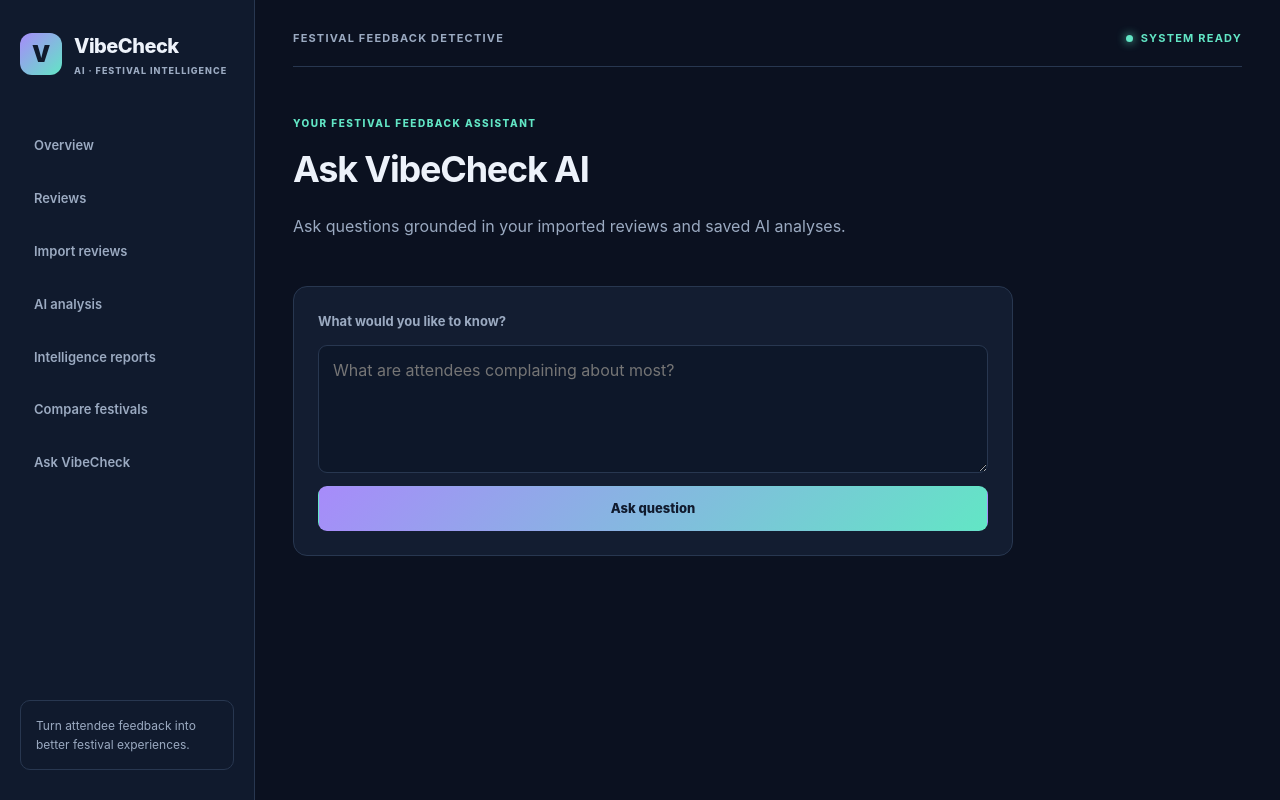
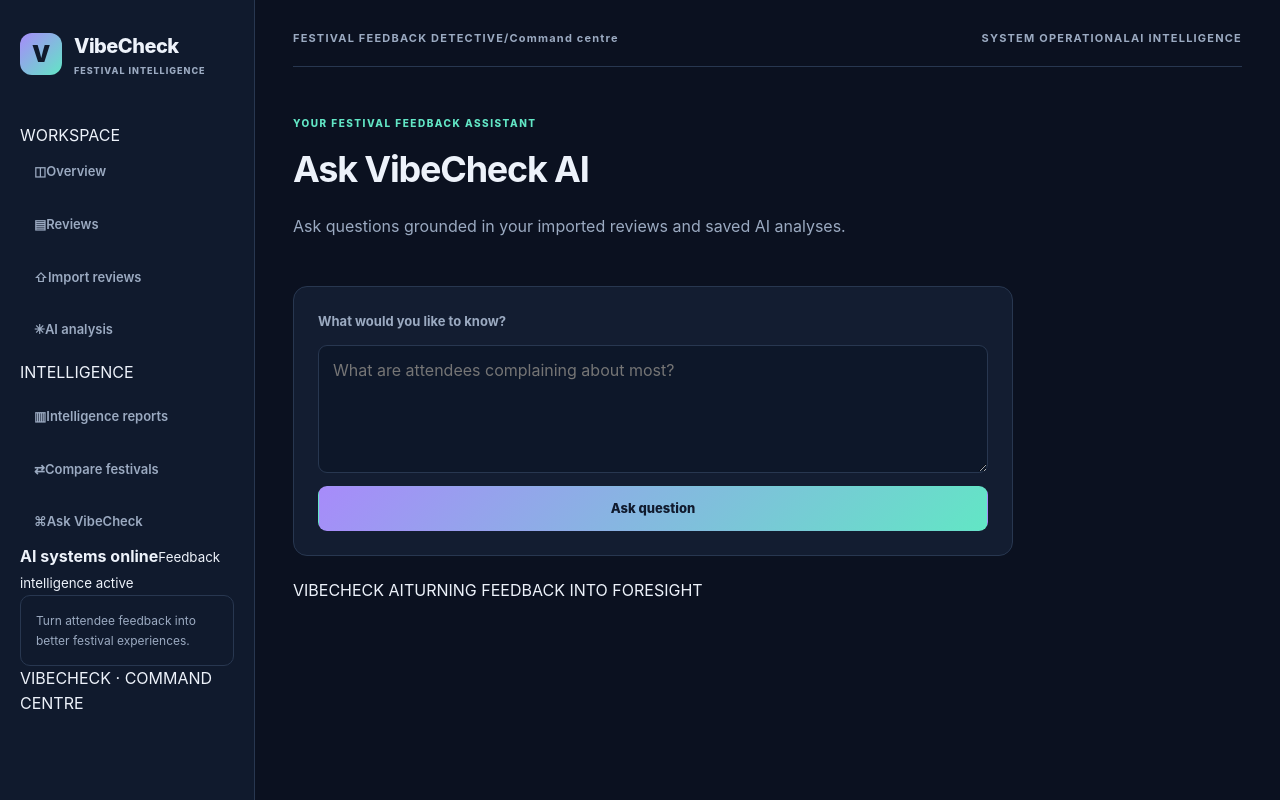
Before and after one commit to Psalmist-git/Festival, a Flask app: page /chat in a window 1280 px wide. Run offline with Flask 3, Linux system fonts and the light colour scheme.

Commit message:
Redesign shared layout as AI command centre

```diff
--- a/templates/base.html
+++ b/templates/base.html
@@ -1,89 +1,69 @@
 <!doctype html>
 <html lang="en">
-
 <head>
     <meta charset="utf-8">
     <meta name="viewport" content="width=device-width, initial-scale=1">
-
+    <meta name="theme-color" content="#080b16">
     <title>{% block title %}VibeCheck AI{% endblock %}</title>
-
-    <link
-        rel="stylesheet"
-        href="{{ url_for('static', filename='css/style.css') }}"
-    >
+    <link rel="preconnect" href="https://fonts.googleapis.com">
+    <link rel="preconnect" href="https://fonts.gstatic.com" crossorigin>
+    <link href="https://fonts.googleapis.com/css2?family=DM+Mono:wght@400;500&family=Manrope:wght@400;500;600;700;800&display=swap" rel="stylesheet">
+    <link rel="stylesheet" href="{{ url_for('static', filename='css/style.css') }}">
 </head>
-
 <body>
-
 <div class="app-shell">
-
     <aside class="sidebar">
-
         <a class="brand" href="{{ url_for('dashboard') }}">
-            <span class="brand-mark">V</span>
-
-            <span>
-                VibeCheck
-                <small>AI · FESTIVAL INTELLIGENCE</small>
-            </span>
+            <span class="brand-mark"><span>V</span></span>
+            <span class="brand-copy">VibeCheck<small>FESTIVAL INTELLIGENCE</small></span>
         </a>
 
-        <nav>
-            <a href="{{ url_for('dashboard') }}">Overview</a>
-            <a href="{{ url_for('reviews_page') }}">Reviews</a>
-            <a href="{{ url_for('import_page') }}">Import reviews</a>
-            <a href="{{ url_for('analysis_page') }}">AI analysis</a>
-            <a href="{{ url_for('reports_page') }}">Intelligence reports</a>
-            <a href="{{ url_for('compare_page') }}">Compare festivals</a>
-            <a href="{{ url_for('chat_page') }}">Ask VibeCheck</a>
+        <div class="nav-caption">WORKSPACE</div>
+        <nav aria-label="Main navigation">
+            <a class="{% if request.endpoint == 'dashboard' %}active{% endif %}" href="{{ url_for('dashboard') }}"><span class="nav-icon">◫</span>Overview</a>
+            <a class="{% if request.endpoint == 'reviews_page' %}active{% endif %}" href="{{ url_for('reviews_page') }}"><span class="nav-icon">▤</span>Reviews</a>
+            <a class="{% if request.endpoint == 'import_page' %}active{% endif %}" href="{{ url_for('import_page') }}"><span class="nav-icon">⇧</span>Import reviews</a>
+            <a class="{% if request.endpoint == 'analysis_page' %}active{% endif %}" href="{{ url_for('analysis_page') }}"><span class="nav-icon">✳</span>AI analysis</a>
+            <div class="nav-caption nav-caption-spaced">INTELLIGENCE</div>
+            <a class="{% if request.endpoint == 'reports_page' %}active{% endif %}" href="{{ url_for('reports_page') }}"><span class="nav-icon">▥</span>Intelligence reports</a>
+            <a class="{% if request.endpoint == 'compare_page' %}active{% endif %}" href="{{ url_for('compare_page') }}"><span class="nav-icon">⇄</span>Compare festivals</a>
+            <a class="{% if request.endpoint == 'chat_page' %}active{% endif %}" href="{{ url_for('chat_page') }}"><span class="nav-icon">⌘</span>Ask VibeCheck</a>
         </nav>
 
-        <div class="sidebar-note">
-            Turn attendee feedback into better festival experiences.
+        <div class="sidebar-bottom">
+            <div class="system-card">
+                <span class="system-orb"></span>
+                <div><strong>AI systems online</strong><small>Feedback intelligence active</small></div>
+            </div>
+            <div class="sidebar-note">Turn attendee feedback into better festival experiences.</div>
+            <div class="sidebar-version">VIBECHECK <span>·</span> COMMAND CENTRE</div>
         </div>
-
     </aside>
 
     <main class="main-content">
-
         <header class="topbar">
-            <span>FESTIVAL FEEDBACK DETECTIVE</span>
-            <span class="status-dot">SYSTEM READY</span>
+            <div class="topbar-context"><span class="topbar-kicker">FESTIVAL FEEDBACK DETECTIVE</span><span class="topbar-divider">/</span><span class="topbar-current">{% block topbar_label %}Command centre{% endblock %}</span></div>
+            <div class="topbar-right"><span class="live-indicator"><i></i> SYSTEM OPERATIONAL</span><span class="topbar-date">AI INTELLIGENCE</span></div>
         </header>
 
         {% with messages = get_flashed_messages(with_categories=true) %}
-
             {% if messages %}
-
                 <section class="flash-stack">
-
                     {% for category, message in messages %}
-
-                        <div class="flash {{ category }}">
-                            {{ message }}
-                        </div>
-
+                        <div class="flash {{ category }}">{{ message }}</div>
                     {% endfor %}
-
                 </section>
-
             {% endif %}
-
         {% endwith %}
 
         {% block content %}{% endblock %}
-
+        <footer class="app-footer"><span>VIBECHECK AI</span><span>TURNING FEEDBACK INTO FORESIGHT</span></footer>
     </main>
-
 </div>
 
-<!-- Small loading indicator positioned beside the user's click -->
 <div class="loading-indicator" id="loadingIndicator">
-    <span class="mini-spinner"></span>
-    <span>Loading...</span>
+    <span class="mini-spinner"></span><span>Processing intelligence...</span>
 </div>
-
 <script src="{{ url_for('static', filename='js/animations.js') }}"></script>
-
 </body>
 </html>
```
